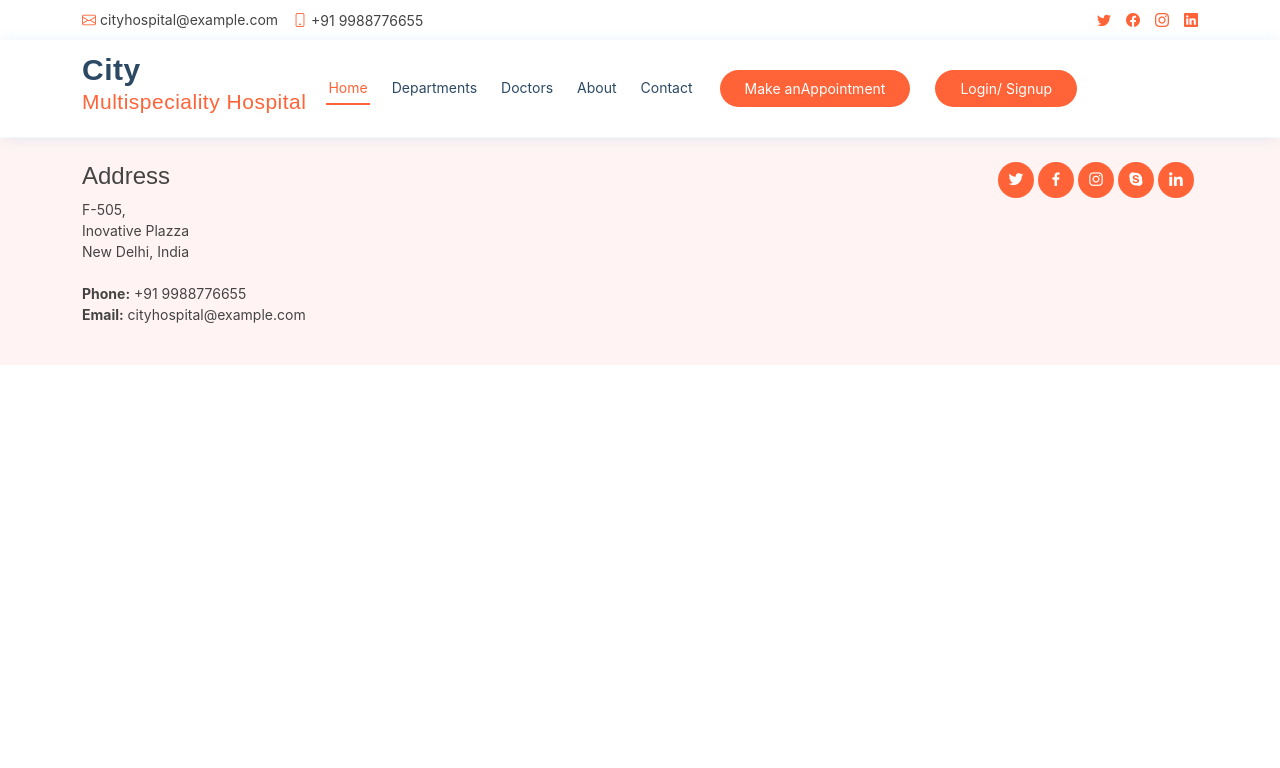
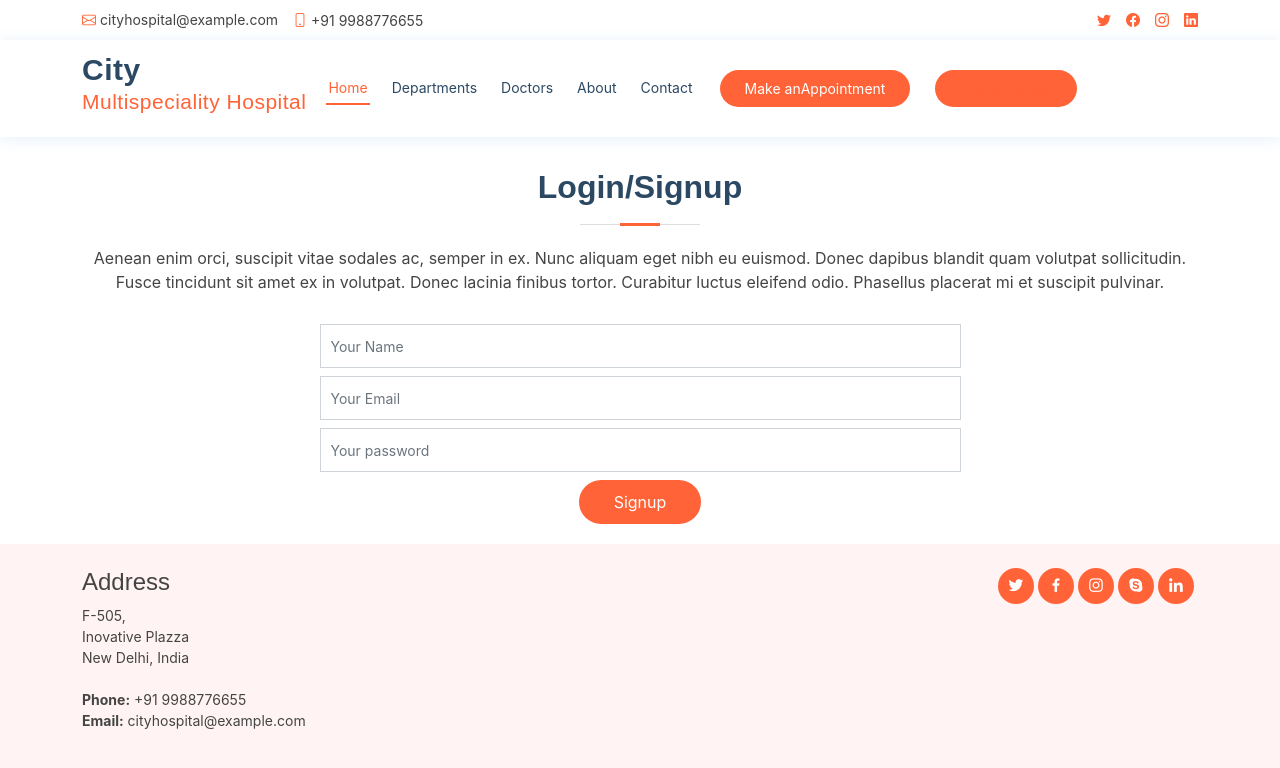
Before and after one commit to maulikpagada/cityhospital1, a React (Create React App) app: page /auth in a window 1280 px wide. Shown: the top 768 px of the page. Built offline with nearby package versions, Linux system fonts and the light colour scheme.

Commit message:
21_06_condition_rendring

```diff
--- a/src/App.js
+++ b/src/App.js
@@ -8,6 +8,9 @@ import Contact from './container/Contact/Contact';
 import Departments from './container/Departments/Departments';
 import Doctors from './container/Doctors/Doctors';
 import Doctor from './container/Doctor/Doctor';
+import VistingDoctor from './container/Visting_Doctor/VistingDoctor';
+import NotFound from './container/NotFound/NotFound';
+import Auth from './container/Auth/Auth';
 
 function App() {
   return (
@@ -21,6 +24,14 @@ function App() {
         <Route path='/departments' element={<Departments />} />
         <Route path='/doctors' element={<Doctors />} />
         <Route path='/doctor/:id' element={<Doctor />} />
+        <Route path='/doctor/vistingdoctor' element={<VistingDoctor />} />
+        <Route path='*' element={<NotFound />}/>
+        <Route path='/auth' element={<Auth />} />
+
+        {/* <Route path='/doctor'>
+          <Route path='/doctor/:id' element={<Doctor />} />
+          <Route path='/doctor/vistingdoctor' element={<VistingDoctor />} />
+        </Route> */}
       </Routes>
       <Footer />
     </>
--- a/src/component/Header.js
+++ b/src/component/Header.js
@@ -40,8 +40,10 @@ function Header(props) {
                     <a href="./pages/appointment.html" className="appointment-btn scrollto"><span className="d-none d-md-inline">Make an</span>
                         Appointment</a>
                     {/* <Link to="/appointment" className="nav-link scrollto">Appointment</Link> */}
+
                     <a href="#" className="appointment-btn scrollto">
-                        <span className="d-none d-md-inline">Login/ Signup</span>
+                        <span><Link to="/auth" className="d-none d-md-inline">Login/ Signup</Link></span>
+                        {/* <span className="d-none d-md-inline"></span> */}
                     </a>
                 </div>
             </header>
--- /dev/null
+++ b/src/container/Auth/Auth.js
@@ -0,0 +1,41 @@
+import React, { useState } from 'react';
+import { Form, FormGroup, Container, Label, Input, Button } from 'reactstrap'
+
+
+function Auth(props) {
+
+    const [Auth, setAuthType] = useState('login')
+
+    return (
+        <section id="appointment" className="appointment">
+            <div className="container">
+                <div className="section-title">
+                    <h2>Login/Signup</h2>
+                    <p>Aenean enim orci, suscipit vitae sodales ac, semper in ex. Nunc aliquam eget nibh eu euismod. Donec dapibus
+                        blandit quam volutpat sollicitudin. Fusce tincidunt sit amet ex in volutpat. Donec lacinia finibus tortor.
+                        Curabitur luctus eleifend odio. Phasellus placerat mi et suscipit pulvinar.</p>
+                </div>
+                <form  className="php-email-form">
+                    <div className="row justify-content-center">
+                        <div className="col-md-7 form-group">
+                            <input type="text" name="name" className="form-control" id="name" placeholder="Your Name" />
+                            <div className="validate" />
+                        </div>
+                        <div className="col-md-7 form-group ">
+                            <input type="email" className="form-control" name="email" id="email" placeholder="Your Email" />
+                            <div className="validate" />
+                        </div>
+                        <div className="col-md-7 form-group ">
+                            <input type="password" className="form-control" name="password" id="password" placeholder="Your password"/>
+                            <div className="validate" />
+                        </div>
+                    </div>
+                    <div className="text-center"><button type="submit">Signup</button></div>
+                </form>
+            </div>
+        </section>
+
+    );
+}
+
+export default Auth;
--- a/src/container/Doctors/Doctors.js
+++ b/src/container/Doctors/Doctors.js
@@ -44,6 +44,8 @@ function Doctors(props) {
 
                     <Link to={'/doctor/1'}>doctor1</Link>
                     <Link to={'/doctor/2'}>doctor2</Link>
+                    <Link to={'/doctor/vistingdoctor'}>Visting Doctor</Link>
+                    <Link to={'*'}>Not Found</Link>
                 </div>
                 <div className="row">
                     {
--- /dev/null
+++ b/src/container/NotFound/NotFound.js
@@ -0,0 +1,11 @@
+import React from 'react';
+
+function NotFound(props) {
+    return (
+        <div>
+            <h1>hello Page Not Found</h1>
+        </div>
+    );
+}
+
+export default NotFound;
--- /dev/null
+++ b/src/container/Visting_Doctor/VistingDoctor.js
@@ -0,0 +1,11 @@
+import React from 'react';
+
+function VistingDoctor(props) {
+    return (
+        <div>
+            <h1>hello Visting Doctor</h1>
+        </div>
+    );
+}
+
+export default VistingDoctor;
```
Also changed, not shown: public/assets/css/style.css (line endings or trailing spaces).
